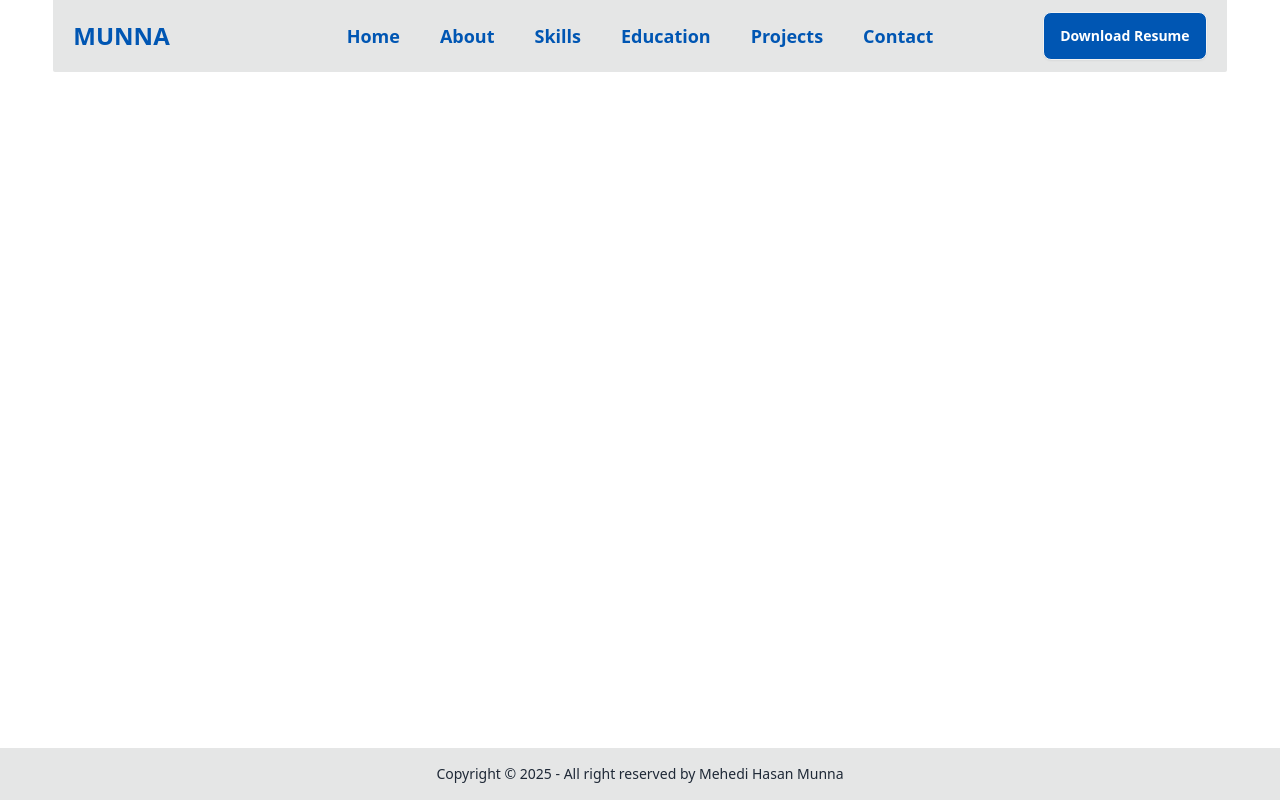
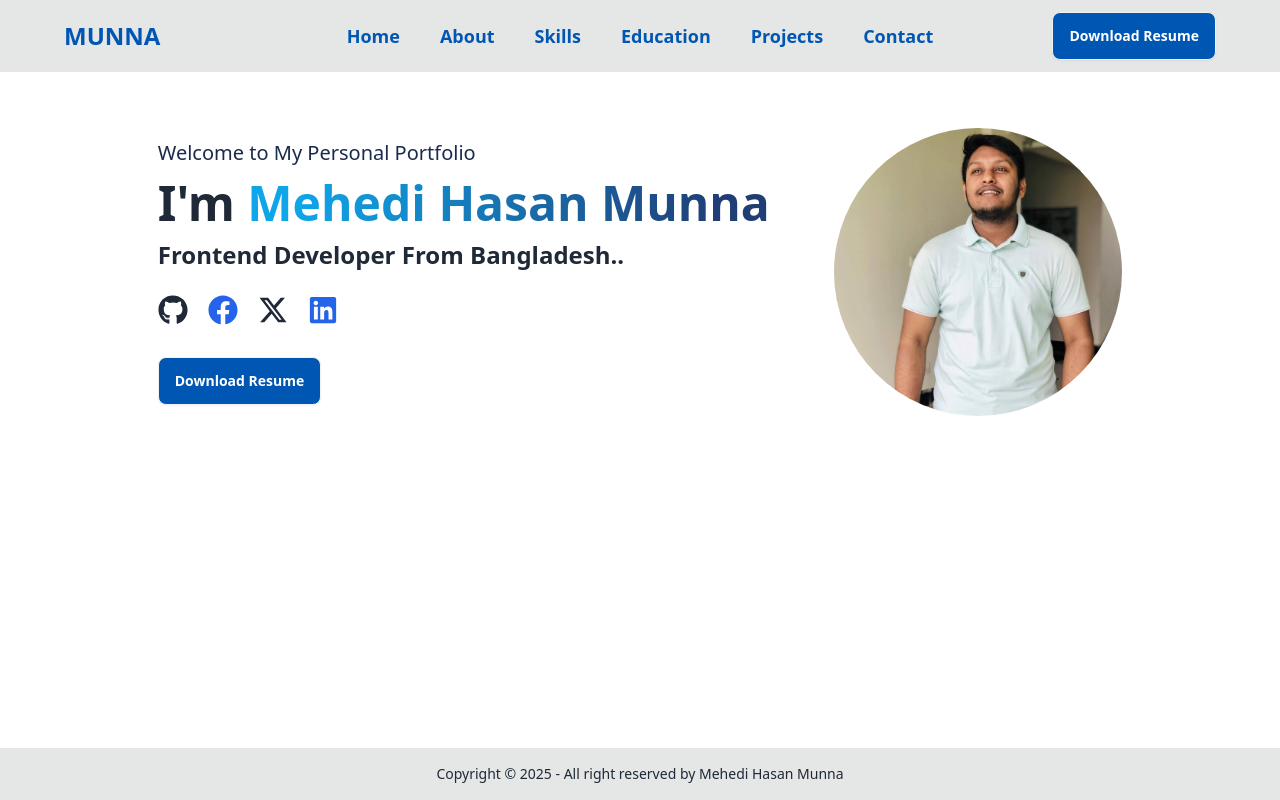
Before and after one commit to munna516/Portfolio, a React (Vite) app: page / in a window 1280 px wide. Built offline with nearby package versions, Linux system fonts and the light colour scheme.

Commit message:
hero section done

```diff
--- a/src/Components/Banner/Banner.jsx
+++ b/src/Components/Banner/Banner.jsx
@@ -1,7 +1,68 @@
-import React from "react";
+import { FaXTwitter } from "react-icons/fa6";
+import profilePic from "../../assets/Images/munna.jpg";
+import { FaFacebook, FaGithub, FaLinkedin } from "react-icons/fa";
 
 const Banner = () => {
-  return <div className="mt-20"></div>;
+  return (
+    <div className="md:flex items-center justify-evenly mt-32 px-5 lg:px-10">
+      {/* Left Side Designamtion */}
+      <div className="text-center md:text-left">
+        <div className="">
+          <h1 className="text-navy font-medium text-base md:text-lg lg:text-xl">
+            Welcome to My Personal Portfolio
+          </h1>
+          <h1 className="text-2xl md:text-3xl lg:text-5xl font-bold my-3">
+            I'm{" "}
+            <span className="text-transparent bg-clip-text bg-gradient-to-r from-sky-500 from-10%   to-navy-light to-90%">
+              Mehedi Hasan Munna
+            </span>
+          </h1>
+          <p className="md:text-xl lg:text-2xl font-semibold">
+            Frontend Developer From Bangladesh..
+          </p>
+        </div>
+        <div className="text-3xl flex justify-center md:justify-start gap-5 mt-6">
+          <a href="https://github.com/munna516" target="_blank">
+            {" "}
+            <FaGithub />
+          </a>
+          <a
+            className="text-blue-600"
+            href="https://www.facebook.com/mehedi.hasan.munna.5161/"
+            target="_blank"
+          >
+            {" "}
+            <FaFacebook />
+          </a>
+          <a href="https://x.com/munna_516" target="_blank">
+            {" "}
+            <FaXTwitter />
+          </a>
+          <a
+            className="text-blue-600"
+            href="https://www.linkedin.com/in/mehedi--hasan-munna/"
+            target="_blank"
+          >
+            {" "}
+            <FaLinkedin />
+          </a>
+        </div>
+        <div className="mt-8">
+          <a
+            href="/resume.pdf"
+            download="Munna_Resume.pdf"
+            className="btn bg-royal-blue text-white hover:bg-navy-light "
+          >
+            Download Resume
+          </a>
+        </div>
+      </div>
+      {/* Right Side Picture */}
+      <div className="mt-8 md:mt-0 flex justify-center">
+        <img className="w-56 lg:w-72 rounded-full " src={profilePic} alt="" />
+      </div>
+    </div>
+  );
 };
 
 export default Banner;
--- a/src/Layout/Root.jsx
+++ b/src/Layout/Root.jsx
@@ -6,13 +6,15 @@ import { Outlet } from "react-router-dom";
 const Root = () => {
   return (
     <div className="flex flex-col min-h-screen  ">
-      <div className="w-11/12 mx-auto">
+      <div>
         <Navbar></Navbar>
       </div>
       <div className="flex-grow ">
         <Outlet></Outlet>
       </div>
-      <Footer></Footer>
+      <div>
+        <Footer></Footer>
+      </div>
     </div>
   );
 };
--- a/src/Pages/Navbar/Navbar.jsx
+++ b/src/Pages/Navbar/Navbar.jsx
@@ -37,7 +37,7 @@ const Navbar = () => {
     </>
   );
   return (
-    <div className="navbar fixed top-0 bg-base-300 w-11/12 z-50 mx-auto py-3 pl-2 lg:pl-5 pr-5 rounded-b-sm">
+    <div className="navbar fixed top-0 bg-base-300 left-0 z-50  py-3 px-16">
       <div className="navbar-start">
         <div className="dropdown">
           <div tabIndex={0} role="button" className="btn btn-ghost lg:hidden">
```
Also changed, not shown: src/assets/Images/munna.jpg (added).
